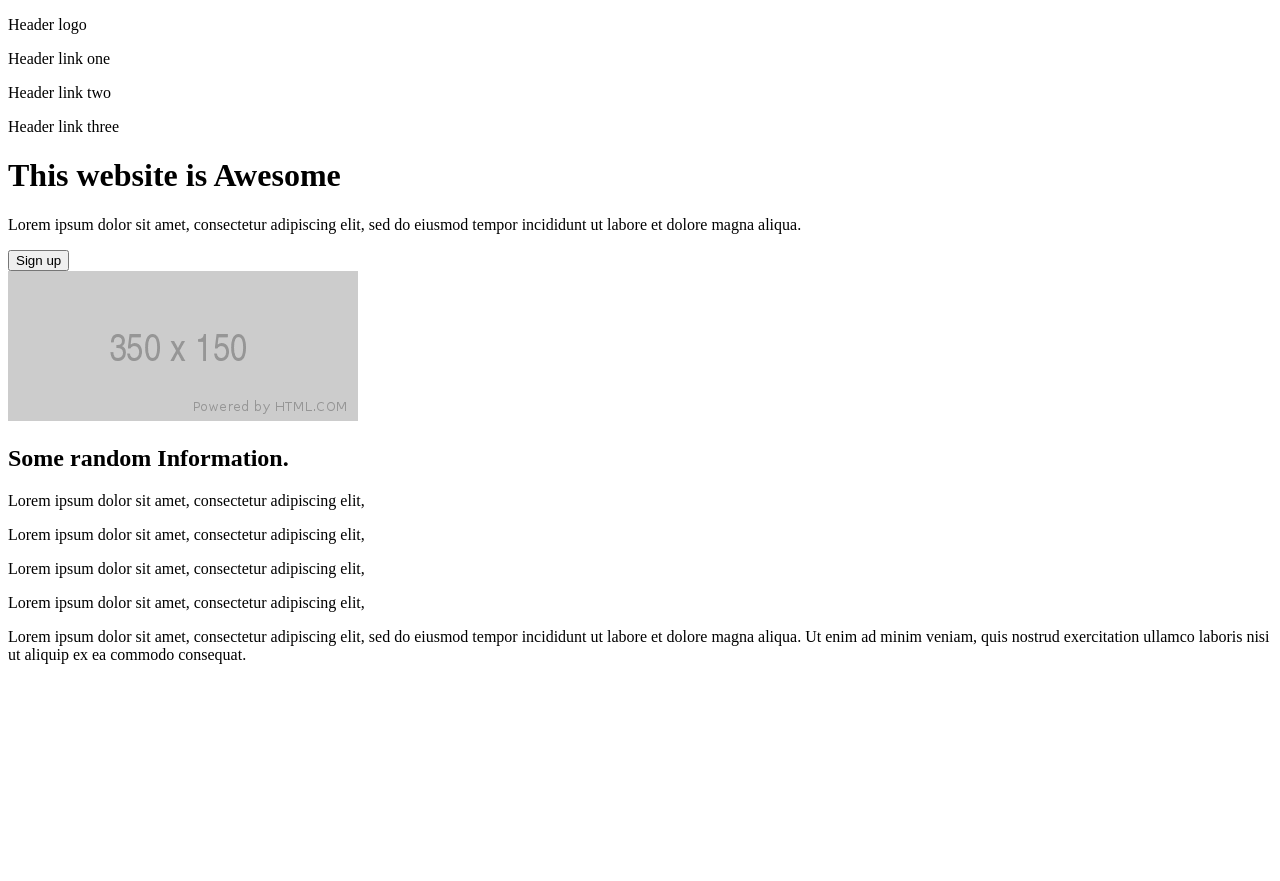
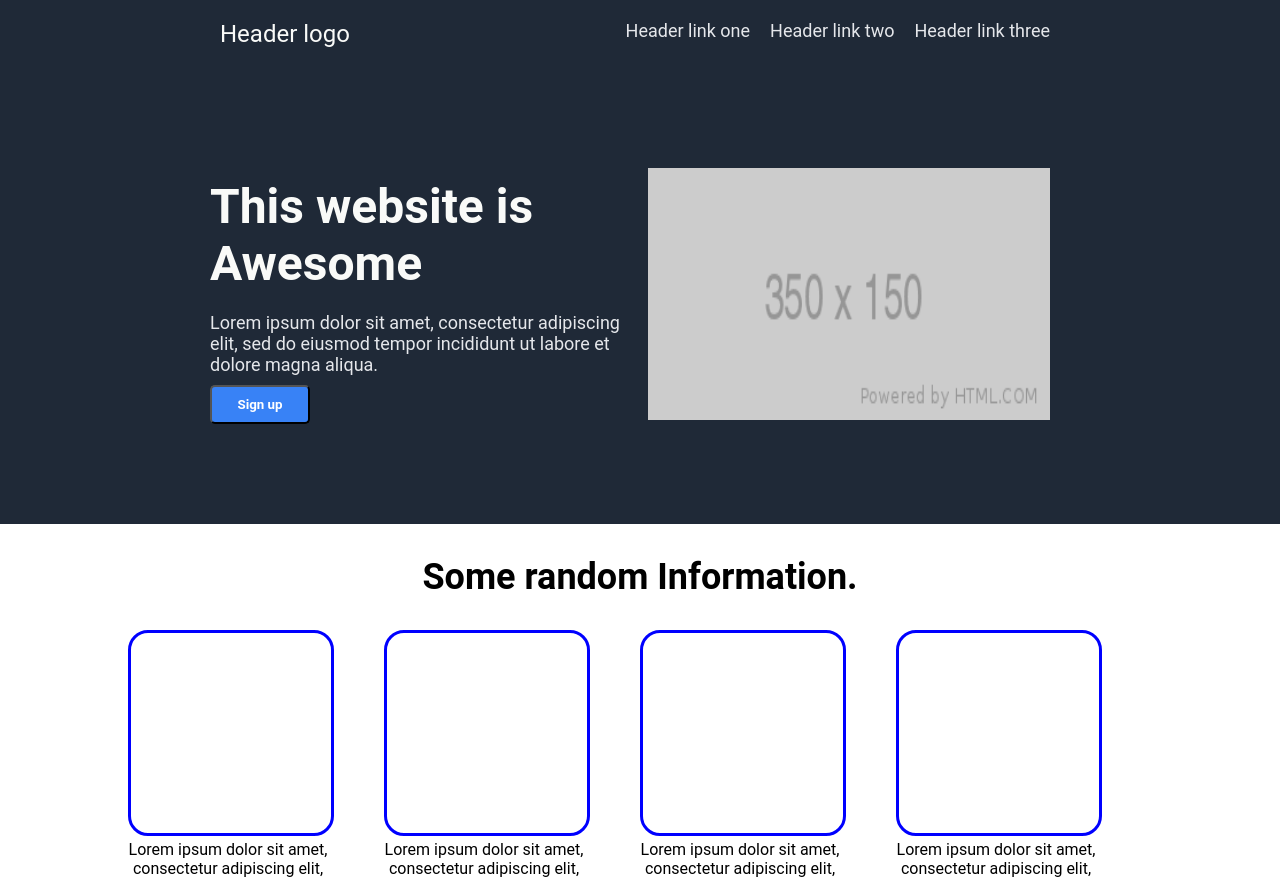
Before and after one commit to drinkmadtea/project-landing-page, a plain HTML site: page index.html in a window 1280 px wide. Shown: the top 881 px of the page. Before the commit the page ends 800 px from the top, so only its background shows below. Drawn offline with Linux system fonts and the light colour scheme.

Commit message:
Update index.html

```diff
--- a/index.html
+++ b/index.html
@@ -3,7 +3,7 @@
     <head>
         <title>Landing Page</title>
         <meta charset="UTF-8">
-        <link rel="stylesheet" type=“text/css” href="./css/css.css" >
+        <link rel="stylesheet"  href="css/css.css" >
     </head>
     <body>
 
```
